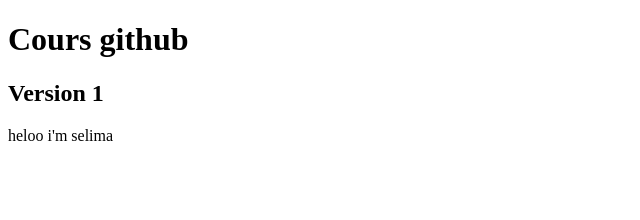
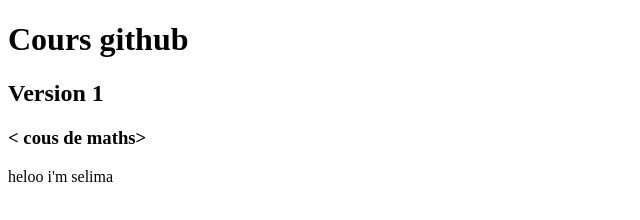
Before and after one commit to SelimaZA/workshop-git, a plain HTML site: page text.html in a window 1280 px wide. Shown: the whole page, without its empty margins (0-640 px from the left). Drawn offline with Linux system fonts and the light colour scheme.

Commit message:
nouvelle procédure

```diff
--- a/text.html
+++ b/text.html
@@ -9,6 +9,7 @@
 <body>
     <h1> Cours github</h1>
     <h2> Version 1</h2>
+    <h3> < cous de maths></h3>
 <p>  heloo i'm selima </p>
 </body>
 </html>
```
